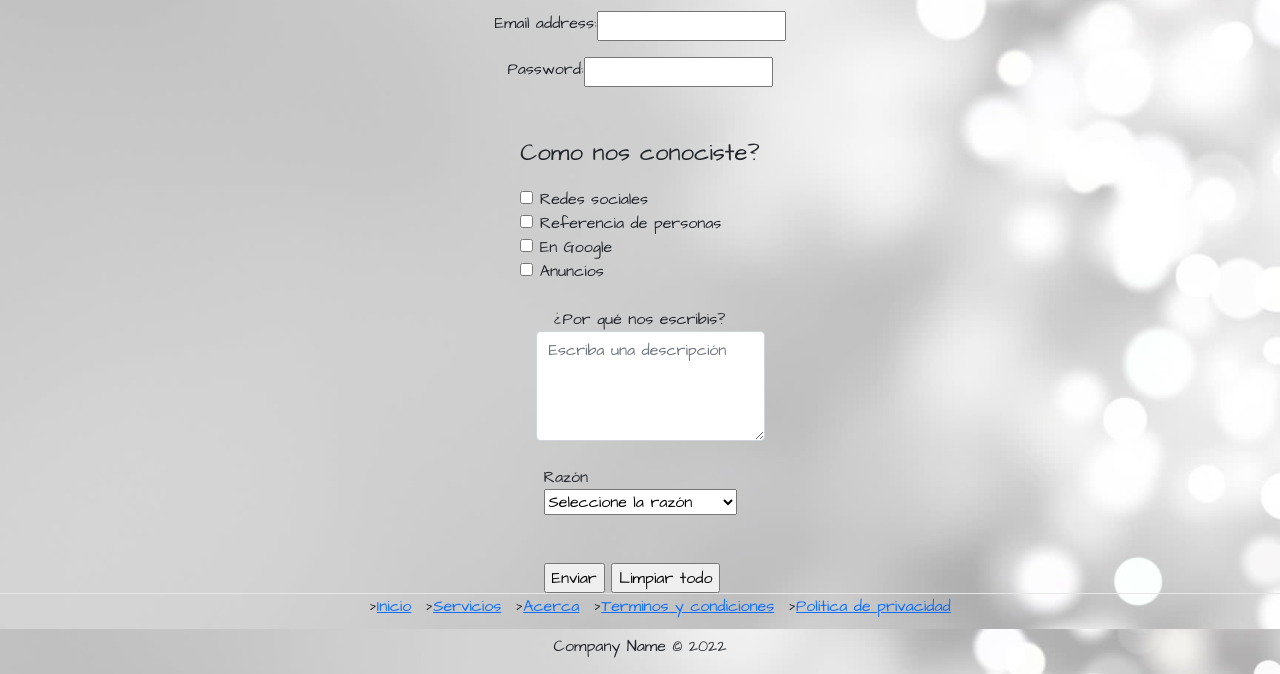
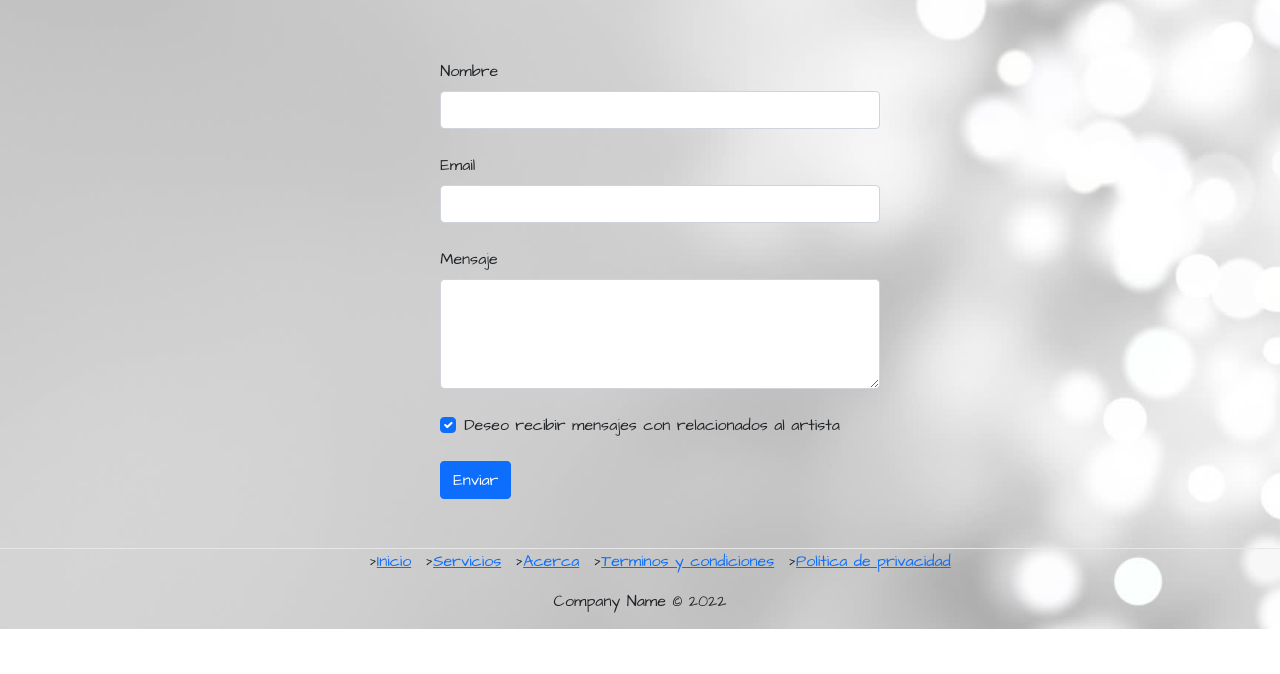
Before and after one commit to Aguccii/Artist-name, a website: page Clase2/pages/contactos.html in a window 1280 px wide. Shown: the part 171-845 px from the top of the page. After the commit the page ends 800 px from the top, so only its background shows below. Drawn offline with Linux system fonts and the light colour scheme.

Commit message:
toques finales

```diff
--- a/Clase2/pages/contactos.html
+++ b/Clase2/pages/contactos.html
@@ -29,7 +29,7 @@
       </button>
       <div class="collapse navbar-collapse" id="navbarNavAltMarkup">
         <div class="navbar-nav">
-              <a class="nav-link" href="/index.html">Inicio</a>
+          <a class="nav-link" href="../../index.html">Inicio</a>
           <a class="nav-link" href="merch.html">Merch</a>
           <a class="nav-link" href="videos.html">Videos</a>
           <a class="nav-link active" aria-current="page" href="contactos.html">Contactos</a>
@@ -43,82 +43,33 @@
 
     <h2 class=" mb-3">Formulario</h2>
 
+    <form class="mt-5">
 
-        <form class="">
-            <div class="form-group d-flex justify-content-center align-middle mb-3">
-                <label for="email">Email address:</label>
-                <input type="email" id="email">
+      <div class="form-outline mb-4">
+        <label class="form-label" for="form4Example1">Nombre</label>
+        <input type="text" id="form4Example1" class="form-control" />
       </div>
 
-            <div class="form-group d-flex justify-content-center align-middle">
-                <label for="pwd">Password:</label>
-                <input type="password" id="pwd">
+      <div class="form-outline mb-4">
+        <label class="form-label" for="form4Example2">Email</label>
+        <input type="email" id="form4Example2" class="form-control" />
       </div>
+
+      <div class="form-outline mb-4">
+        <label class="form-label" for="form4Example3">Mensaje</label>
+        <textarea class="form-control" id="form4Example3" rows="4"></textarea>
+      </div>
+
+      <div class="form-check d-flex justify-content-center mb-4">
+        <input class="form-check-input me-2" type="checkbox" value="" id="form4Example4" checked />
+        <label class="form-check-label" for="form4Example4">
+        Deseo recibir mensajes con relacionados al artista
+        </label>
+      </div>
+
+      <button type="submit" class="btn btn-primary btn-block mb-4">Enviar</button>
       </form>
 
-
-
-
-        <div class=" ">
-            <div>
-                <p class=" mt-5 fs-4">Como nos conociste?</p>
-            </div>
-
-            <div>
-                <input type="checkbox" name="" id="">
-                <label for="">Redes sociales</label>
-            </div>
-
-            <div>
-                <input type="checkbox" name="" id="">
-                <label for="">Referencia de personas</label>
-            </div>
-
-            <div>
-                <input type="checkbox" name="" id="">
-                <label for="">En Google</label>
-            </div>
-
-            <div>
-                <input type="checkbox" name="" id="">
-                <label for=""> Anuncios </label>
-            </div>
-
-        </div>
-
-
-
-        <div class="mt-4 text-center">
-            <div >
-                <label for="datos">¿Por qué nos escribis?</label>
-            </div>
-            <div>
-                <textarea class = "form-control" rows="4" name="" id="" placeholder="Escriba una descripción"></textarea required>
-            </div>
-
-        </div>
-
-        <div>
-            <div class=" mt-4">
-                <label for="">Razón</label>
-            </div>
-
-            <div>
-                <select name="Razón" id="">
-                    <option value="none">Seleccione la razón</option>
-                    <option value="dev">Mensaje para el artista</option>
-                    <option value="dise">Mensaje para negocios</option>
-                    <option value="otro">Otros</option>
-                </select>
-            </div>
-
-            <div class=" mt-5 ">
-                <input type="submit" value="Enviar">
-                <input type="reset" value="Limpiar todo">
-            </div>
-
-
-        </div>
 
 
 
@@ -127,7 +78,7 @@
 
 <footer class=" footer list-inline text-center mt-auto">
   <ul class="footer__ul">
-            <li class="list-inline-item"></li>><a href="/index.html">Inicio</a></li>
+    <li class="list-inline-item"></li>><a href="../../index.html">Inicio</a></li>
     <li class="list-inline-item"></li>><a href="#">Servicios</a></li>
     <li class="list-inline-item"></li>><a href="#">Acerca</a></li>
     <li class="list-inline-item"></li>><a href="#">Terminos y condiciones</a></li>
```
Also changed, not shown: Clase2/pages/merch.html (+2 -2 lines), Clase2/pages/social.html (+2 -2 lines), Clase2/pages/videos.html (+2 -2 lines). Lines whose indentation alone changed are shown as unchanged.
